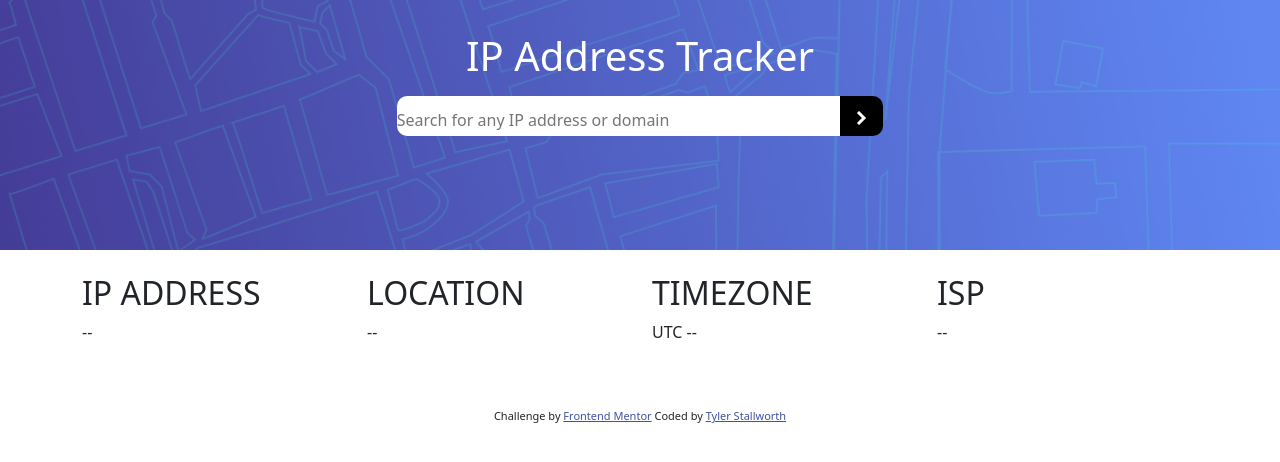
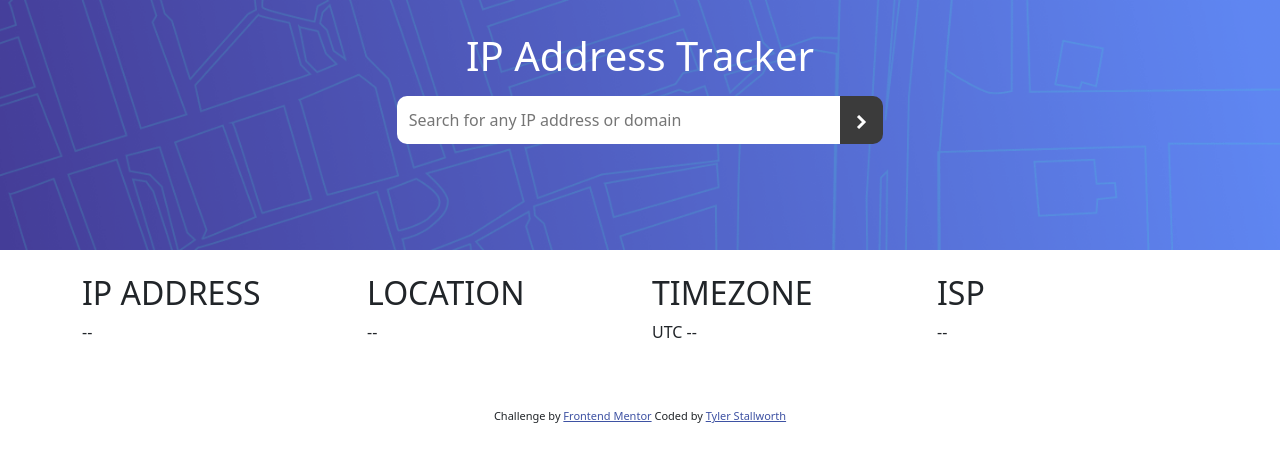
Before and after one commit to tylerstallworth15-ship-it/IP-Address-Tracker, a plain HTML site: page index.html in a window 1280 px wide. Drawn offline with nearby package versions, Linux system fonts and the light colour scheme.

Commit message:
css ip input

```diff
--- a/CSS/app.css
+++ b/CSS/app.css
@@ -22,14 +22,14 @@ header {
 
 #ip-input {
     flex-grow: 1;
-    padding: 8px 8px 0px 0px;
+    padding: 12px;
     border: lightgrey;
     border-radius: 10px 0 0 10px;
     font-size: 1rem;
 }
 
 #ip-form button {
-    background-color: black;
+    background-color: rgb(59, 59, 59);
     color: white;
     border: none;
     padding: 8px 16px;
```
